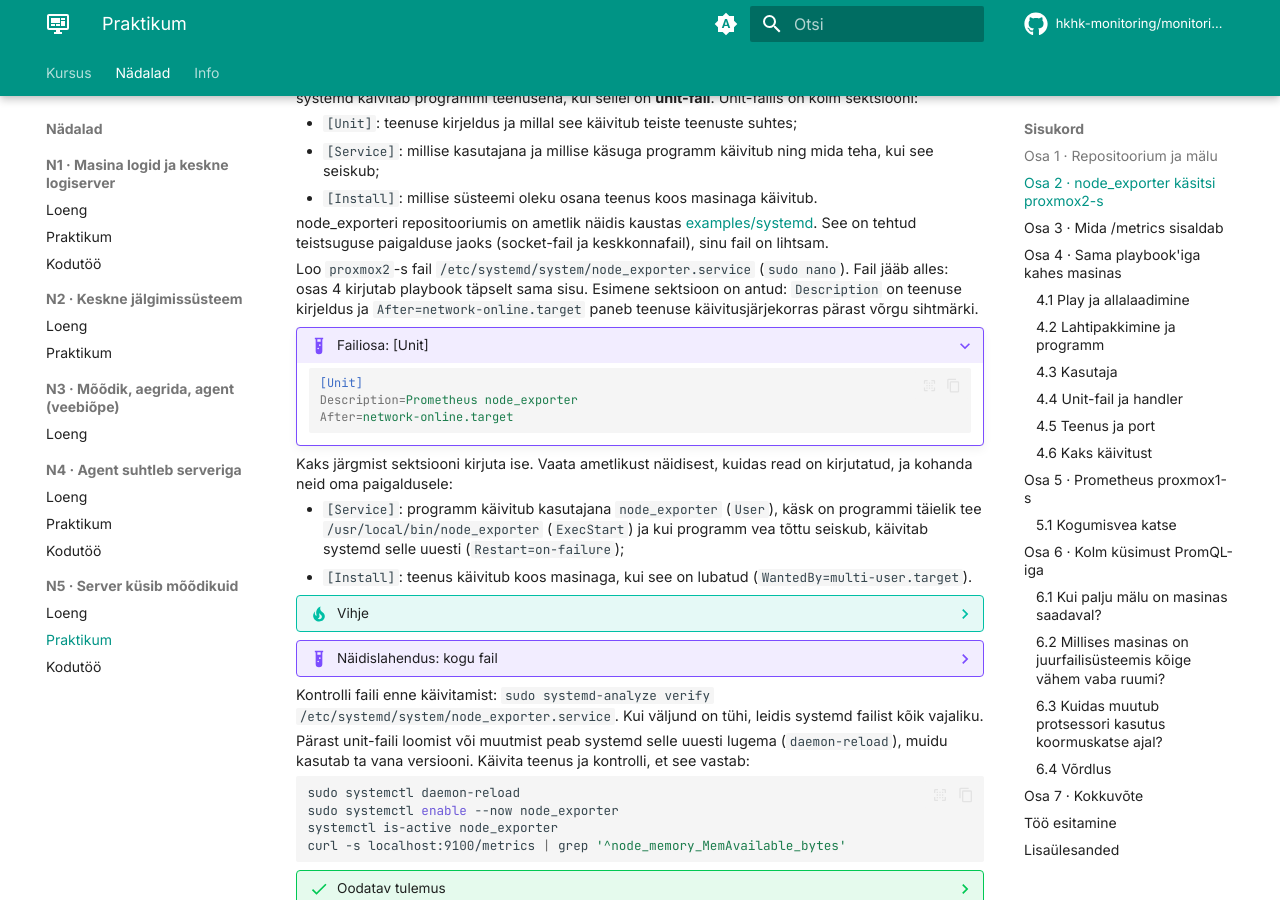
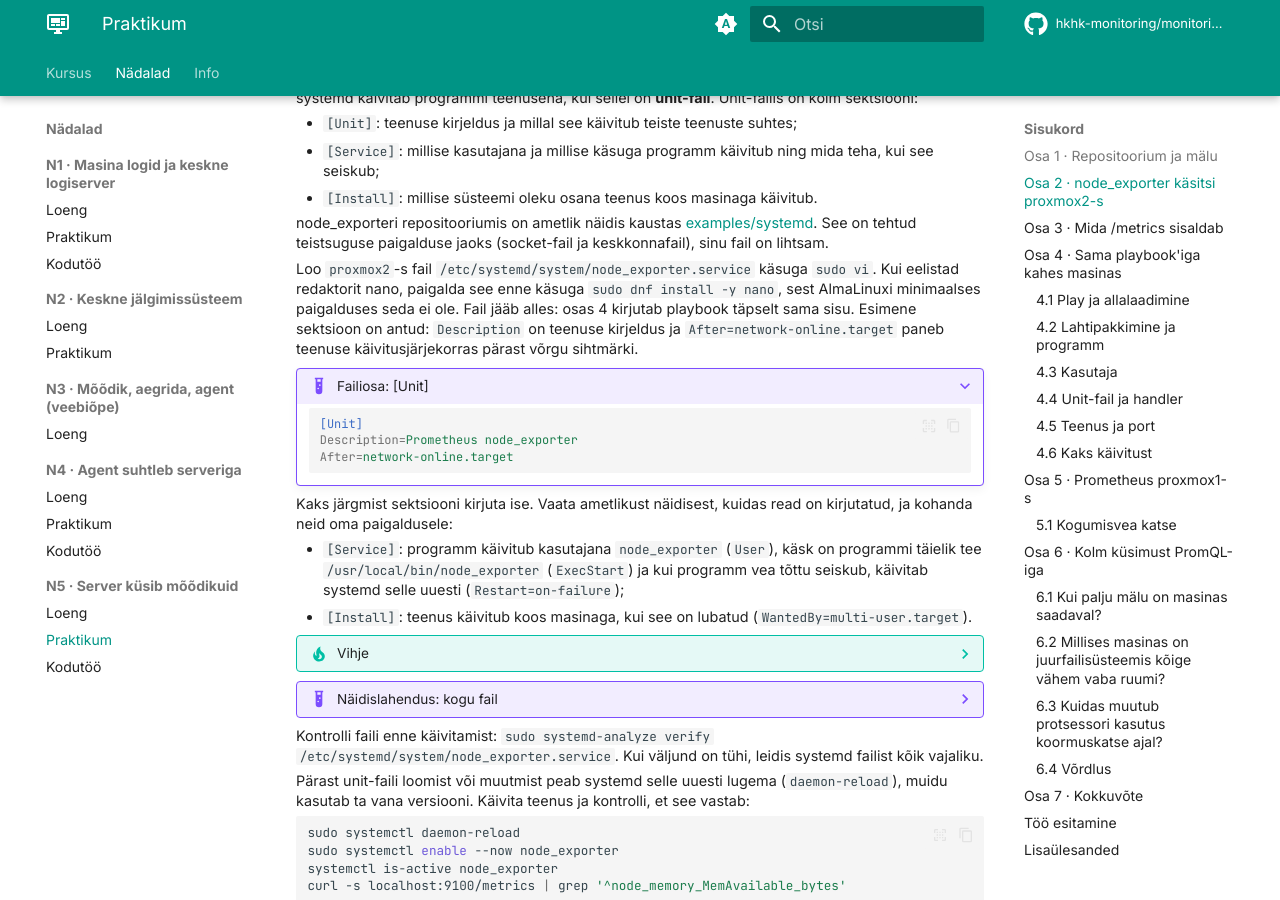
Before and after one commit to hkhk-monitoring/monitoring, an MkDocs documentation site: the page built from docs/week05/lab.md, in a window 1280 px wide and 900 px high, scrolled down 2544 px. Built offline with MkDocs 1.6.1 and Material for MkDocs 9.7.7, drawn with Linux system fonts in a browser that asks for light colours; comment, search, counter and statistics services are not loaded; some of the changed text lies outside the part shown.

Commit message:
Praktikum 5: AlmaLinuxis on redaktoriks vi, koormuskatse aeg UTC-s nagu Prometheuse graafikul

````diff
--- a/docs/week05/lab.md
+++ b/docs/week05/lab.md
@@ -143,7 +143,7 @@ systemd käivitab programmi teenusena, kui sellel on **unit-fail**. Unit-failis
 
 node_exporteri repositooriumis on ametlik näidis kaustas [examples/systemd](https://github.com/prometheus/node_exporter/tree/master/examples/systemd). See on tehtud teistsuguse paigalduse jaoks (socket-fail ja keskkonnafail), sinu fail on lihtsam.
 
-Loo `proxmox2`-s fail `/etc/systemd/system/node_exporter.service` (`sudo nano`). Fail jääb alles: osas 4 kirjutab playbook täpselt sama sisu. Esimene sektsioon on antud: `Description` on teenuse kirjeldus ja `After=network-online.target` paneb teenuse käivitusjärjekorras pärast võrgu sihtmärki.
+Loo `proxmox2`-s fail `/etc/systemd/system/node_exporter.service` käsuga `sudo vi`. Kui eelistad redaktorit nano, paigalda see enne käsuga `sudo dnf install -y nano`, sest AlmaLinuxi minimaalses paigalduses seda ei ole. Fail jääb alles: osas 4 kirjutab playbook täpselt sama sisu. Esimene sektsioon on antud: `Description` on teenuse kirjeldus ja `After=network-online.target` paneb teenuse käivitusjärjekorras pärast võrgu sihtmärki.
 
 ???+ example "Failiosa: [Unit]"
     ```ini
````
Also changed, not shown: other parts of docs/week05/lab.md (+2 -2 lines).
